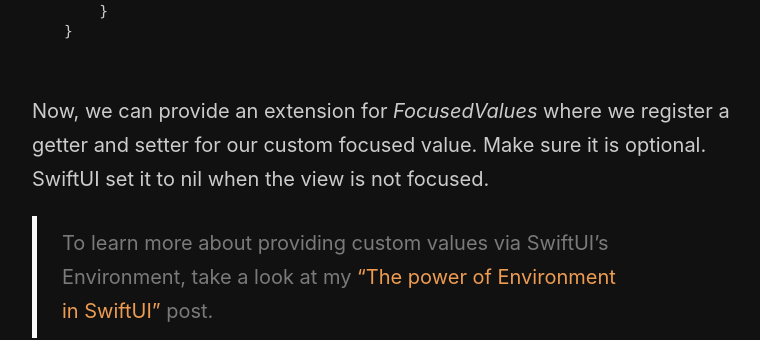
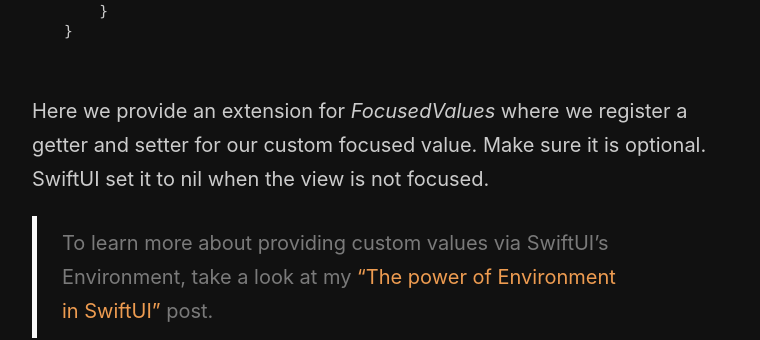
Before and after one commit to mecid/mecid.github.io, a Jekyll site: the page built from _posts/2021-03-03-focusedvalue-and-focusedbinding-property-wrappers-in-swiftui.md, in a window 1280 px wide and 900 px high, scrolled down 1280 px. Shown: the part 161-501 px from the top of the window, without its empty margins (258-1018 px from the left). Built offline with Jekyll 4.4.1, drawn with Linux system fonts in a browser that asks for light colours.

Commit message:
focused propperty wrappers post updated

````diff
--- a/_posts/2021-03-03-focusedvalue-and-focusedbinding-property-wrappers-in-swiftui.md
+++ b/_posts/2021-03-03-focusedvalue-and-focusedbinding-property-wrappers-in-swiftui.md
@@ -31,7 +31,7 @@ extension FocusedValues {
 }
 ```
 
-Now, we can provide an extension for *FocusedValues* where we register a getter and setter for our custom focused value. Make sure it is optional. SwiftUI set it to nil when the view is not focused.
+Here we provide an extension for *FocusedValues* where we register a getter and setter for our custom focused value. Make sure it is optional. SwiftUI set it to nil when the view is not focused.
 
 > To learn more about providing custom values via SwiftUI's Environment, take a look at my ["The power of Environment in SwiftUI"](/2019/08/21/the-power-of-environment-in-swiftui/) post.
 
````
